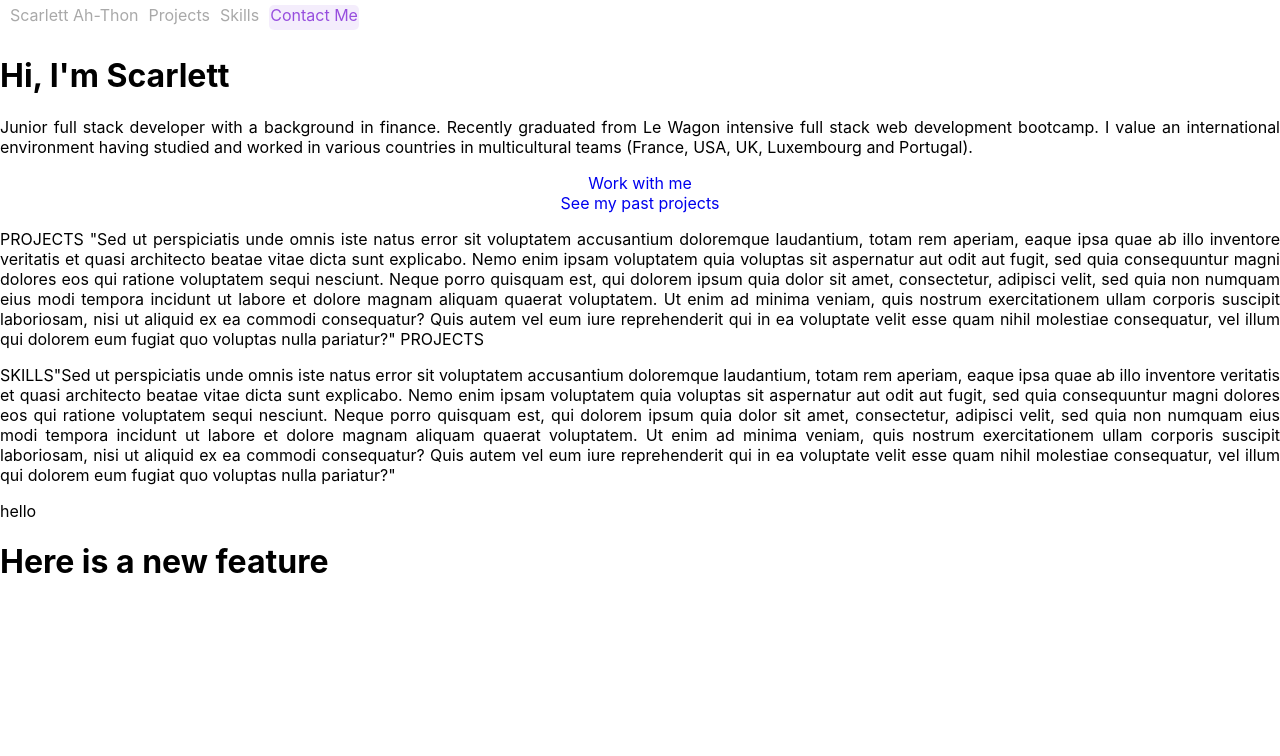
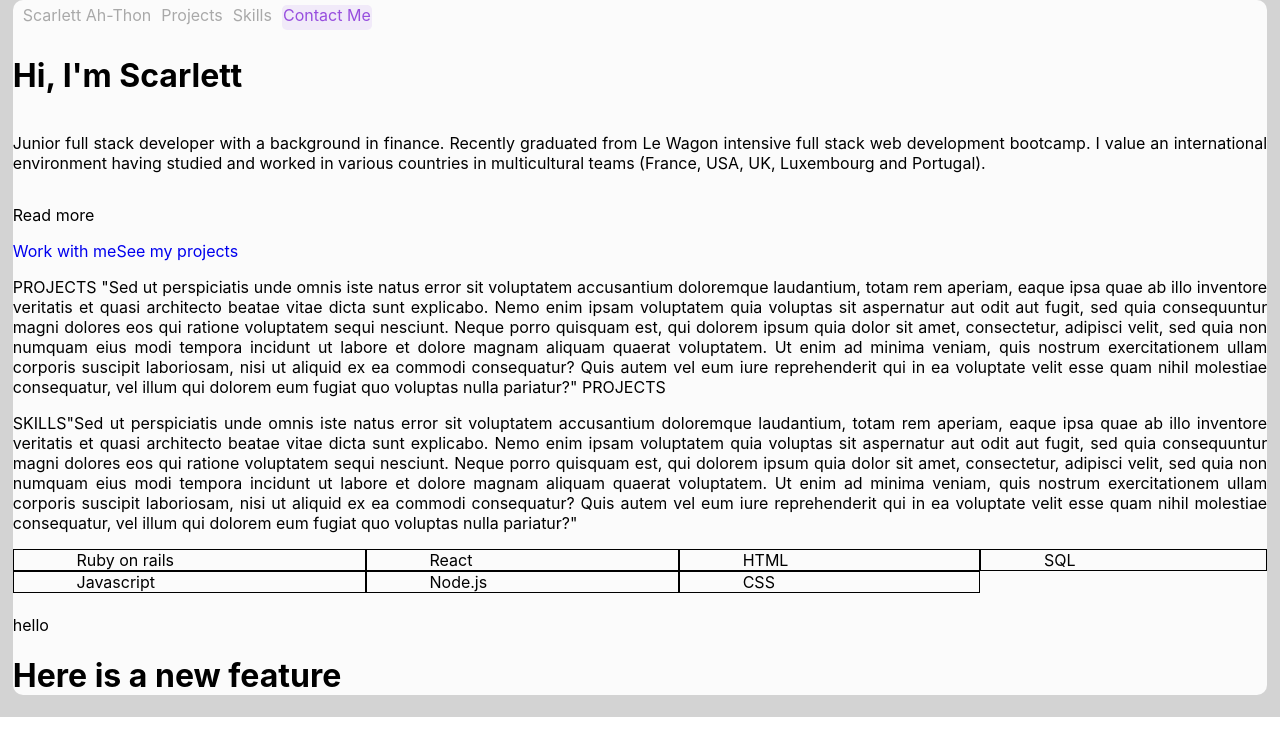
Before and after one commit to scarlettatn/React-Node.js-Web-App, a React app in the folder client/: page / in a window 1280 px wide. Shown: the top 756 px of the page. Built offline with nearby package versions, Linux system fonts and the light colour scheme; no server answers.

Commit message:
addded skills css and jsx

```diff
--- a/client/src/App.css
+++ b/client/src/App.css
@@ -36,3 +36,15 @@
     transform: rotate(360deg);
   }
 }
+
+.App {
+  position: absolute;
+  background: lightgrey;
+}
+.container-home {
+  position: relative;
+  width: 98%;
+  background: rgba(255,255,255, 0.9);
+  margin: 0 auto;
+  border-radius: 10px;
+}
--- a/client/src/App.js
+++ b/client/src/App.js
@@ -24,6 +24,7 @@
   render() {
     return (
       <div className="App">
+        <div className="container-home">
           <Navbar></Navbar>
           <About></About>
           <Projects></Projects>
@@ -32,6 +33,7 @@
           <h1>Here is a new feature</h1>
           <h1>{this.state.response.body}</h1>
         </div>
+      </div>
     );
   }
 }
--- a/client/src/components/about.css
+++ b/client/src/components/about.css
@@ -9,3 +9,13 @@
 a {
   text-decoration: none;
 }
+
+.about {
+  display: flex;
+  flex-direction: column;
+}
+
+.container {
+  display: flex;
+  justify-content: flex-start;
+}
--- a/client/src/components/about.jsx
+++ b/client/src/components/about.jsx
@@ -13,12 +13,13 @@
         and worked in various countries in multicultural
         teams (France, USA, UK, Luxembourg and Portugal).
       </p>
-        <div container>
+      <p>Read more</p>
+        <div className="container">
           <div className="button-contact">
             <a href="#contact">Work with me</a>
           </div>
           <div className="button-projects">
-            <a href="#projects">See my past projects</a>
+            <a href="#projects">See my projects</a>
           </div>
         </div>
     </div>
--- a/client/src/components/skills.css
+++ b/client/src/components/skills.css
@@ -0,0 +1,12 @@
+.skill-container {
+  display: flex;
+    flex-wrap: wrap;
+    flex-direction: column;
+    height: 50px;
+}
+
+.skill {
+  text-align: left;
+  border: solid 1px;
+  padding-left: 5%;
+}
--- a/client/src/components/skills.jsx
+++ b/client/src/components/skills.jsx
@@ -1,10 +1,19 @@
 import React from 'react';
 import './skills.css';
+import { skills } from "../data";
 
 function Skills() {
   return (
-    <p>SKILLS"Sed ut perspiciatis unde omnis iste natus error sit voluptatem accusantium doloremque laudantium, totam rem aperiam, eaque ipsa quae ab illo inventore veritatis et quasi architecto beatae vitae dicta sunt explicabo. Nemo enim ipsam voluptatem quia voluptas sit aspernatur aut odit aut fugit, sed quia consequuntur magni dolores eos qui ratione voluptatem sequi nesciunt. Neque porro quisquam est, qui dolorem ipsum quia dolor sit amet, consectetur, adipisci velit, sed quia non numquam eius modi tempora incidunt ut labore et dolore magnam aliquam quaerat voluptatem. Ut enim ad minima veniam, quis nostrum exercitationem ullam corporis suscipit laboriosam, nisi ut aliquid ex ea commodi consequatur? Quis autem vel eum iure reprehenderit qui in ea voluptate velit esse quam nihil molestiae consequatur, vel illum qui dolorem eum fugiat quo voluptas nulla pariatur?"</p>
-  );
+    <div>
+      <p>SKILLS"Sed ut perspiciatis unde omnis iste natus error sit voluptatem accusantium doloremque laudantium, totam rem aperiam, eaque ipsa quae ab illo inventore veritatis et quasi architecto beatae vitae dicta sunt explicabo. Nemo enim ipsam voluptatem quia voluptas sit aspernatur aut odit aut fugit, sed quia consequuntur magni dolores eos qui ratione voluptatem sequi nesciunt. Neque porro quisquam est, qui dolorem ipsum quia dolor sit amet, consectetur, adipisci velit, sed quia non numquam eius modi tempora incidunt ut labore et dolore magnam aliquam quaerat voluptatem. Ut enim ad minima veniam, quis nostrum exercitationem ullam corporis suscipit laboriosam, nisi ut aliquid ex ea commodi consequatur? Quis autem vel eum iure reprehenderit qui in ea voluptate velit esse quam nihil molestiae consequatur, vel illum qui dolorem eum fugiat quo voluptas nulla pariatur?"
+      </p>
+
+      <div className="skill-container">{skills.map((skill) => (
+        <div className="skill">{skill}</div>
+      ))}
+      </div>
+    </div>
+    );
 }
 
 export default Skills;
```
Lines whose indentation alone changed are shown as unchanged.
